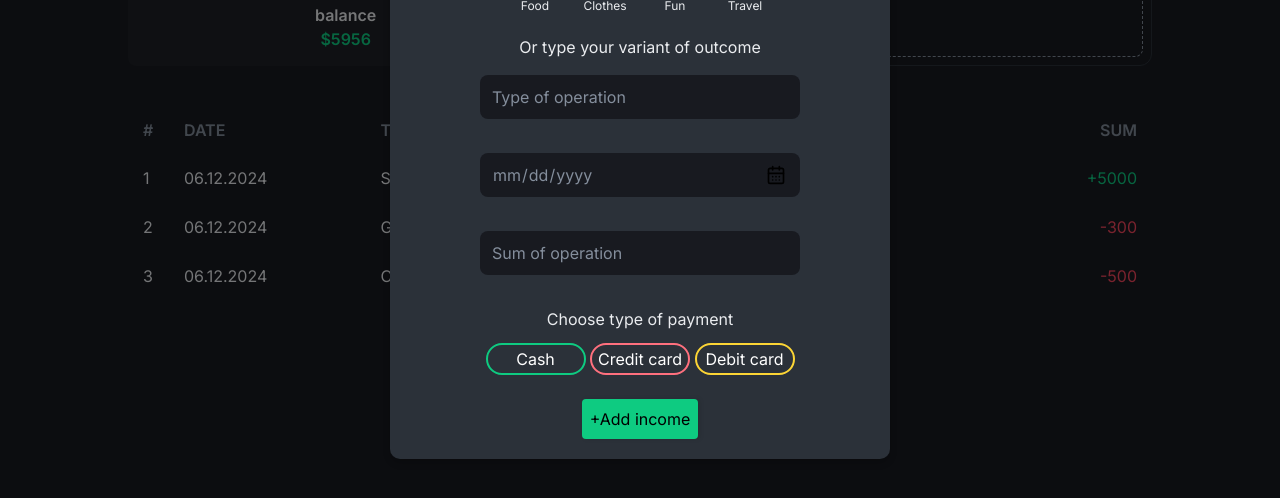
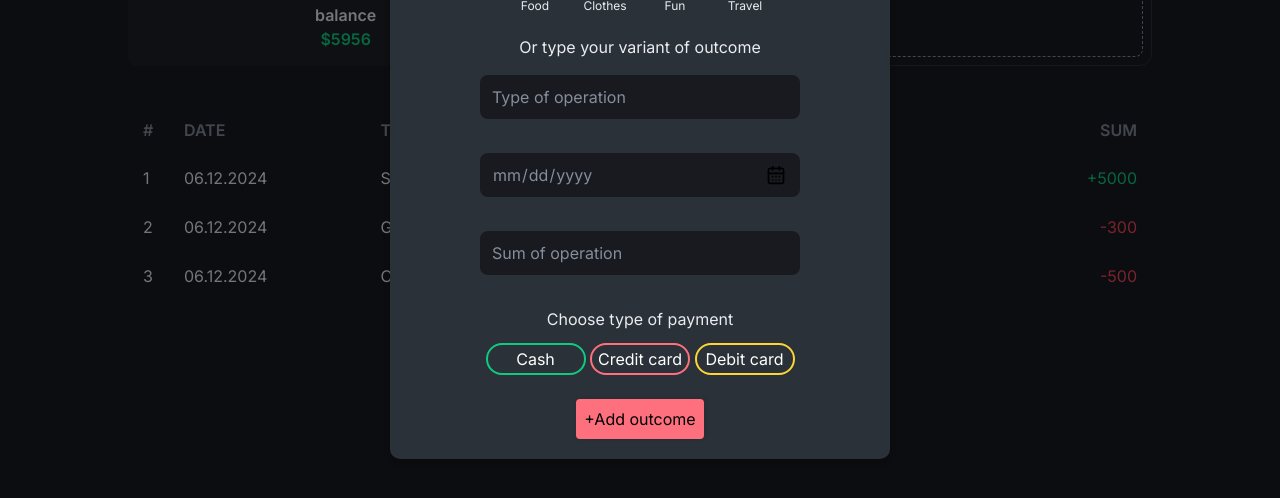
Before and after one commit to juliachaush/Interactive-budget-planner, a website built with webpack: page src/index.html in a window 1280 px wide. Both pictures are taken after a click on the button "+Add outcome". Shown: the part 240-738 px from the top of the page. Built offline with nearby package versions, Linux system fonts and the light colour scheme; files whose address does not match are found by name.

Commit message:
add changes to modal

```diff
--- a/src/index.html
+++ b/src/index.html
@@ -211,7 +211,7 @@
                 <button type="button" class="oval-button credit-card ">Credit card</button>
                 <button type="button" class="oval-button debit-card">Debit card</button>
               </div>
-              <button type="submit"class="primary-button income-button">+Add income</button>
+              <button type="submit"class="submit-button primary-button ">+Add income</button>
             </form>
           </div>
         </div>
--- a/src/scripts/modal.js
+++ b/src/scripts/modal.js
@@ -3,6 +3,7 @@ const modalHeader = document.querySelector(".modal-header");
 const modalTextVariant = document.querySelector(".modal-text-variant");
 const modalContentContainer = document.querySelector(".modal-content");
 const closeButton = document.querySelector(".close-button");
+const submitButton = document.querySelector(".submit-button");
 
 export function openModal(headerText, textVariant, isCreditCardVisible = true) {
   modal.style.display = "flex";
@@ -11,6 +12,18 @@ export function openModal(headerText, textVariant, isCreditCardVisible = true) {
 
   const buttonCreditCard = document.querySelector(".credit-card");
   buttonCreditCard.style.display = isCreditCardVisible ? "inline" : "none";
+
+  const isIncome = textVariant === "income";
+  const isOutcome = textVariant === "outcome";
+
+  submitButton.classList.toggle("income-button", isIncome);
+  submitButton.classList.toggle("outcome-button", isOutcome);
+
+  submitButton.textContent = isIncome
+    ? "+Add income"
+    : isOutcome
+    ? "+Add outcome"
+    : submitButton.textContent;
 }
 
 export function closeModal() {
```
